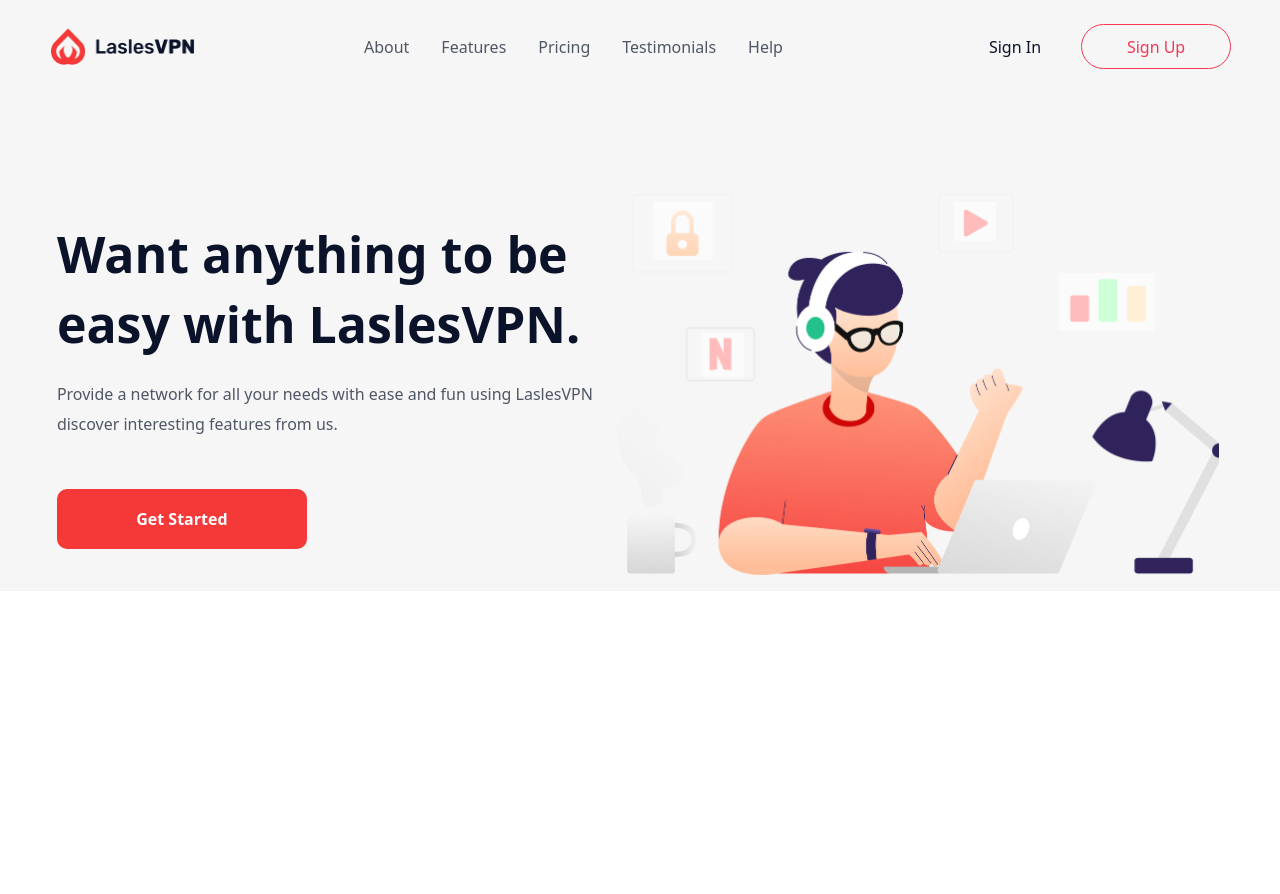
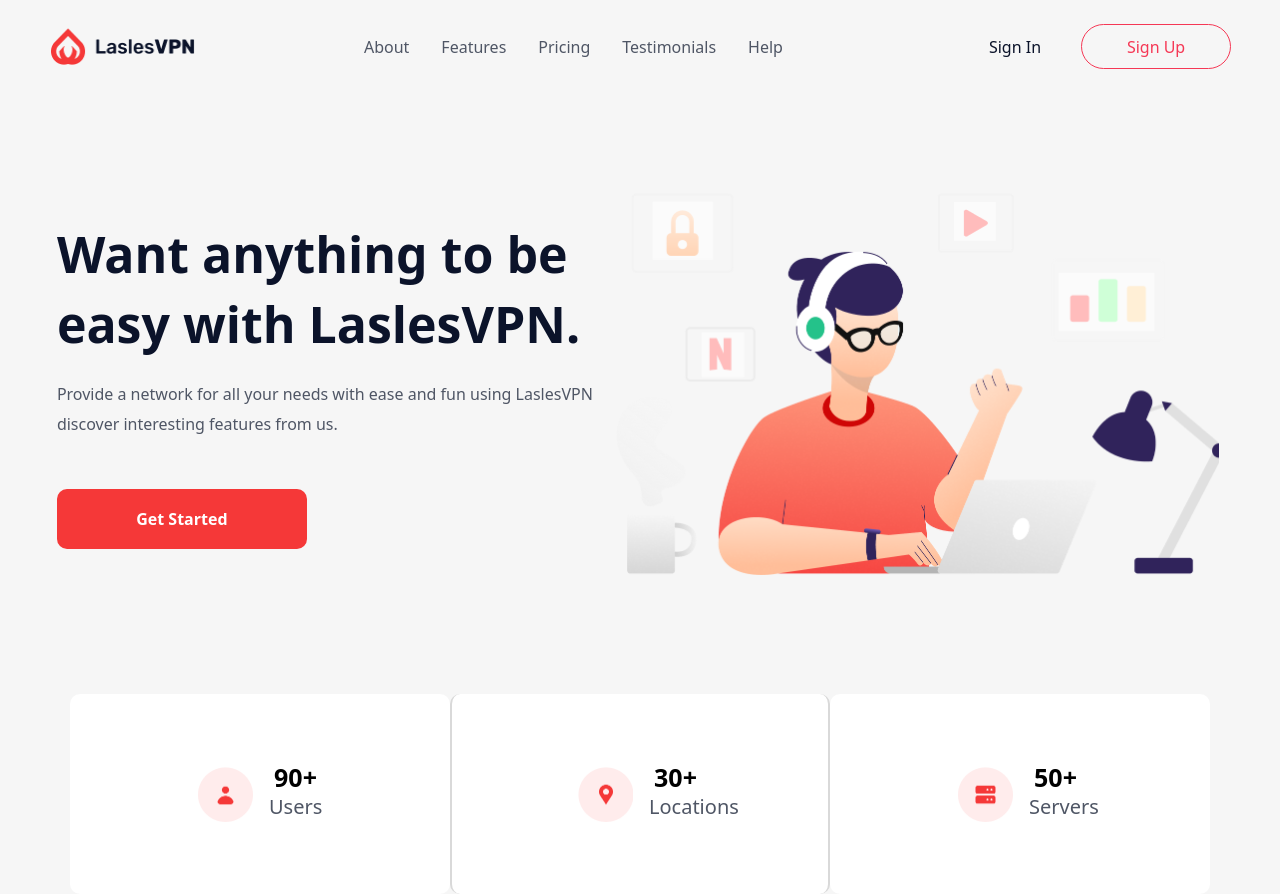
Before and after one commit to nordeeen/Landingpage-LaslesVPN, a React (Create React App) app: page / in a window 1280 px wide. Before the commit the page ends 800 px from the top, so only its background shows below. Built offline with nearby package versions, Linux system fonts and the light colour scheme.

Commit message:
add Content About component

```diff
--- a/src/App.js
+++ b/src/App.js
@@ -1,12 +1,14 @@
 import React from 'react';
 import Header from 'components/Header';
 import About from 'components/About';
+import ContentAbout from 'components/ContentAbout';
 
 function App() {
   return (
     <div className="w-full h-screen">
       <Header />
       <About />
+      <ContentAbout />
     </div>
   );
 }
--- /dev/null
+++ b/src/components/ContentAbout.js
@@ -0,0 +1,59 @@
+import React from 'react';
+import User from 'assets/icons/user.png';
+import Location from 'assets/icons/location.png';
+import Server from 'assets/icons/server.png';
+
+const cardDatas = [
+  {
+    id: 1,
+    img: User,
+    price: '90+',
+    title: 'Users',
+  },
+  {
+    id: 2,
+    img: Location,
+    price: '30+',
+    title: 'Locations',
+  },
+  {
+    id: 3,
+    img: Server,
+    price: '50+',
+    title: 'Servers',
+  },
+];
+
+const ContentAbout = () => {
+  return (
+    <>
+      <section className="w-full h-auto bg-[#F6F6F6] flex justify-center pt-[103px]">
+        <div className="w-[1140px] h-[200px] flex">
+          {cardDatas.map((item) => {
+            return (
+              <div
+                key={item.id}
+                className="flex w-[380px] h-auto items-center justify-center rounded-[10px] bg-[#FFFF]"
+                style={
+                  item.id === 2
+                    ? { borderRight: '2px solid', borderLeft: '2px solid', borderColor: '#D9D9D9' }
+                    : { backgroundColor: 'white' }
+                }
+              >
+                <img src={item.img} alt={item.title} className="w-[55px] h-[55px] object-contain" />
+                <div className="w-[53px] h-[65px] text-center ml-4">
+                  <p className="text-[25px] leading-[30px] font-bold text-[#0B132A">{item.price}</p>
+                  <p className="text-[#4F5665] font-normal text-[20px] leading-[30px]">
+                    {item.title}
+                  </p>
+                </div>
+              </div>
+            );
+          })}
+        </div>
+      </section>
+    </>
+  );
+};
+
+export default ContentAbout;
```
